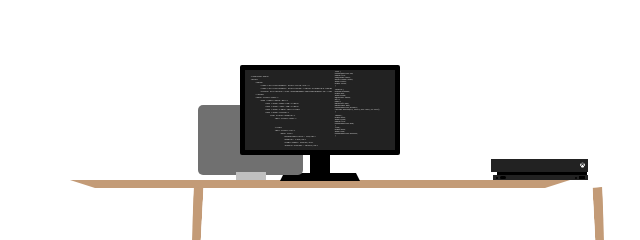
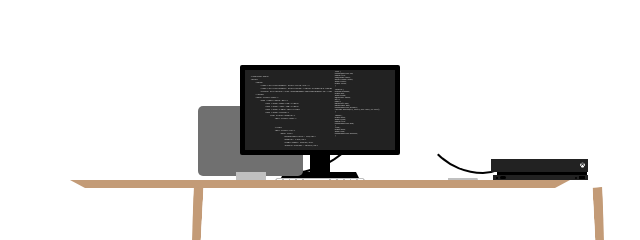
Before and after one commit to LybraJS/V1-CSS-Twitter-Header, a plain HTML site: page index.html in a window 1280 px wide. Shown: the part 258-498 px from the top of the page, 320-960 px from the left. Drawn offline with Linux system fonts and the light colour scheme.

Commit message:
added more details

```diff
--- a/index.html
+++ b/index.html
@@ -7,6 +7,8 @@
     </head>
     <body class='body'>
         <div class='outer-div'>
+            <div class="mac-cable"></div>
+            <div class='xbox-cable'></div>
             <div class='desk-top'></div>
             <div class='left-leg'></div>
             <div class='right-leg'></div>
@@ -105,12 +107,13 @@
                                         </div>
 
                                     </div>
-                                    <div class='magic-keyboard'></div>
                                 </div>
                             </body>
                         </html>
                     </xmp>
                     </div>
+
+
                     <div class='css'>
                         .body {<br>
                             background-color: red;<br>
@@ -164,6 +167,19 @@
             <div class="mac">
                 <i class="fa fa-apple"></i>
             </div>
+            <div class='keyboard'>
+                <div class='key'></div>
+                <div class='key'></div>
+                <div class='key'></div>
+                <div class='key'></div>
+                <div class='space'></div>
+                <div class='key'></div>
+                <div class='key'></div>
+                <div class='key'></div>
+                <div class='key'></div>
+                <div class='key'></div>
+            </div>
+            <div class='trackpad'></div>
             <div class='mac-stand'></div>
             <div class='xbox'>
                 <div class='xbox-upper'>
--- a/style.css
+++ b/style.css
@@ -22,7 +22,7 @@
 
   background-color: #c39b77;
 
-  clip-path: polygon(0 0, 100% 0, 95% 100%, 5% 100%);
+  clip-path: polygon(0 0, 100% 0, 97% 100%, 3% 100%);
 }
 
 .display {
@@ -63,10 +63,16 @@
   background-color: #222222;
 }
 
-.magic-keyboard {
+.keyboard {
+  display: flex;
+  align-items: center;
+  justify-content: space-evenly;
+
   position: absolute;
-  width: 100px;
-  height: 100px;
+  width: 90px;
+  height: 2px;
+
+  margin-top: 278px;
 
   left: 0;
   right: 0;
@@ -74,7 +80,25 @@
   margin-left: auto;
   margin-right: auto;
 
-  background-color: blue;
+  background-color: silver;
+
+  z-index: 101;
+
+  clip-path: polygon(2% 0, 98% 0, 100% 100%, 0 100%);
+}
+
+.key {
+  height: 1px;
+  width: 5px;
+
+  background-color: white;
+}
+
+.space {
+  height: 1px;
+  width: 25px;
+
+  background-color: white;
 }
 
 .left-leg {
@@ -111,7 +135,7 @@
   height: 70px;
   width: 105px;
 
-  margin-top: 205px;
+  margin-top: 206px;
   margin-left: 510px;
   background-color: #707070;
 
@@ -166,7 +190,7 @@
   width: 80px;
   height: 8px;
 
-  margin-top: 273px;
+  margin-top: 272px;
 
   left: 0;
   right: 0;
@@ -193,6 +217,20 @@
   margin-right: auto;
 
   background-color: black;
+}
+
+.trackpad {
+  position: absolute;
+  width: 30px;
+  height: 2px;
+
+  margin-top: 278px;
+  margin-left: 760px;
+  background-color: silver;
+
+  z-index: 101;
+
+  clip-path: polygon(0% 0, 98% 0, 100% 100%, 0% 100%);
 }
 
 .xbox {
@@ -287,3 +325,31 @@
   width: 6px;
   background-color: black;
 }
+
+.mac-cable {
+  position: absolute;
+  margin-top: 170px;
+  margin-left: 580px;
+
+  width: 100px;
+  height: 100px;
+  border: solid 2px #000;
+  border-color: #000 transparent transparent transparent;
+  border-radius: 200px 50px 0px 0px;
+
+  transform: rotate(180deg);
+}
+
+.xbox-cable {
+  position: absolute;
+  margin-top: 170px;
+  margin-left: 730px;
+
+  width: 100px;
+  height: 100px;
+  border: solid 2px #000;
+  border-color: #000 transparent transparent transparent;
+  border-radius: 180px 300px 0px 0px;
+
+  transform: rotate(180deg);
+}
```
